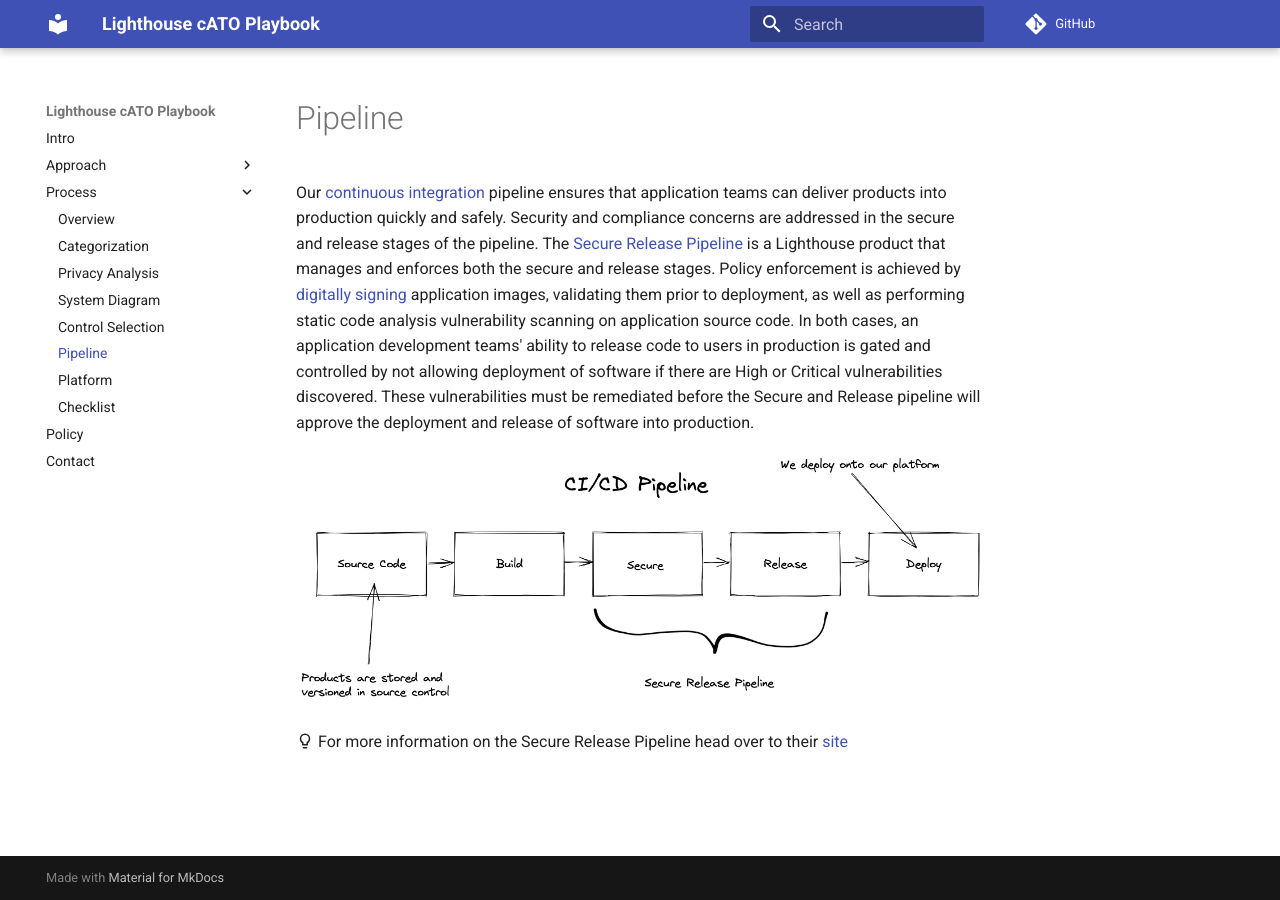
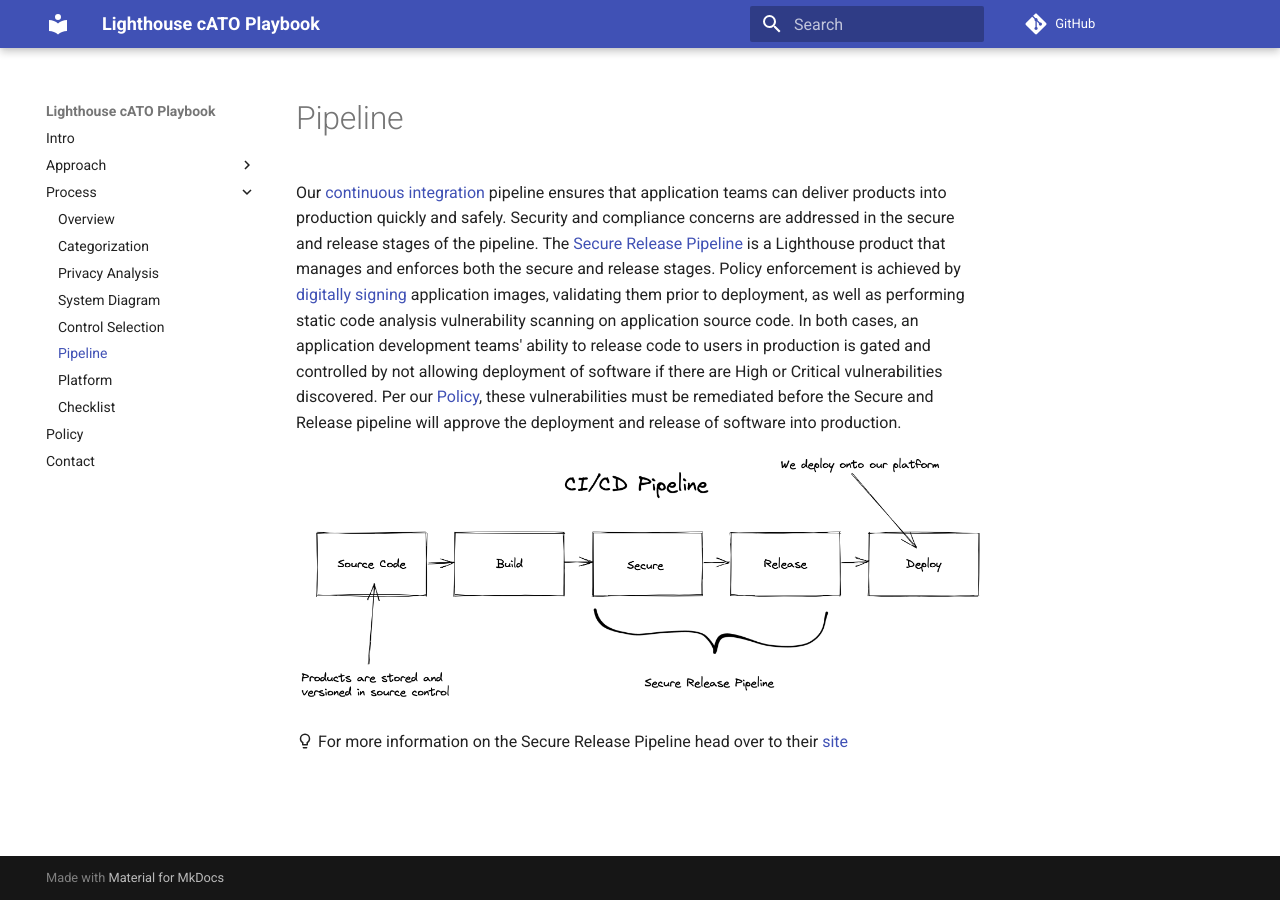
Before and after one commit to rise8-us/cato-playbook, an MkDocs documentation site: the page built from docs/pipeline.md, in a window 1280 px wide. Built offline with MkDocs 1.6.1 and Material for MkDocs 9.7.7, drawn with Linux system fonts in a browser that asks for light colours; comment, search, counter and statistics services are not loaded.

Commit message:
Update pipeline.md

```diff
--- a/docs/pipeline.md
+++ b/docs/pipeline.md
@@ -5,7 +5,7 @@ application teams can deliver products into production quickly and safely. Secur
 addressed in the secure and release stages of the pipeline. The [Secure Release Pipeline](https://department-of-veterans-affairs.github.io/lighthouse-tornado)
 is a Lighthouse product that manages and enforces both the secure and release stages. Policy enforcement is achieved by
 [digitally signing](https://csrc.nist.gov/glossary/term/digital_signature) application images, validating them prior
-to deployment, as well as performing static code analysis vulnerability scanning on application source code. In both cases, an application development teams' ability to release code to users in production is gated and controlled by not allowing deployment of software if there are High or Critical vulnerabilities discovered. These vulnerabilities must be remediated before the Secure and Release pipeline will approve the deployment and release of software into production.
+to deployment, as well as performing static code analysis vulnerability scanning on application source code. In both cases, an application development teams' ability to release code to users in production is gated and controlled by not allowing deployment of software if there are High or Critical vulnerabilities discovered. Per our [Policy](https://verbose-lamp-357464da.pages.github.io/policy/), these vulnerabilities must be remediated before the Secure and Release pipeline will approve the deployment and release of software into production.
 
 ![Pipeline!](images/pipeline.png "CI/CD Pipeline")
 
```
